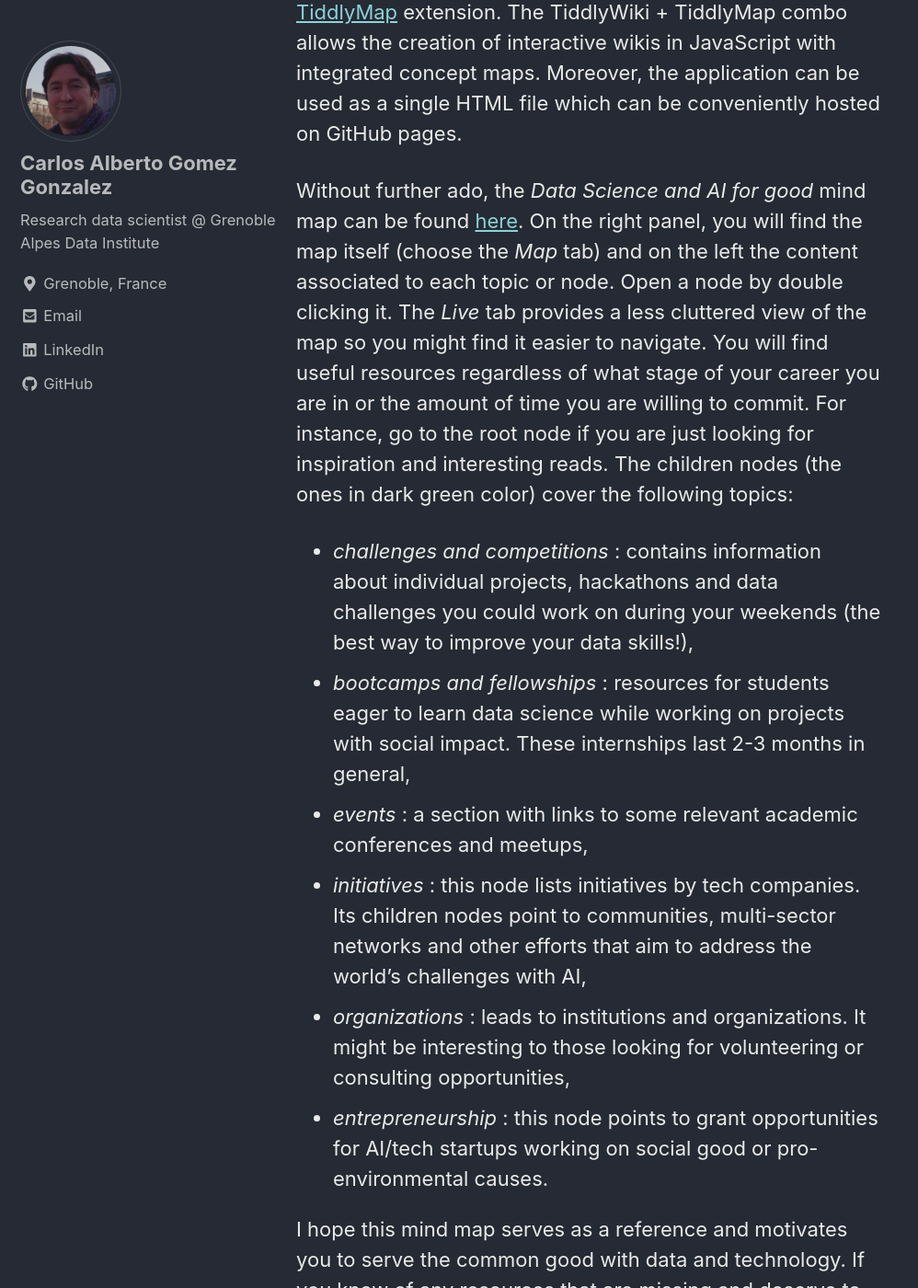
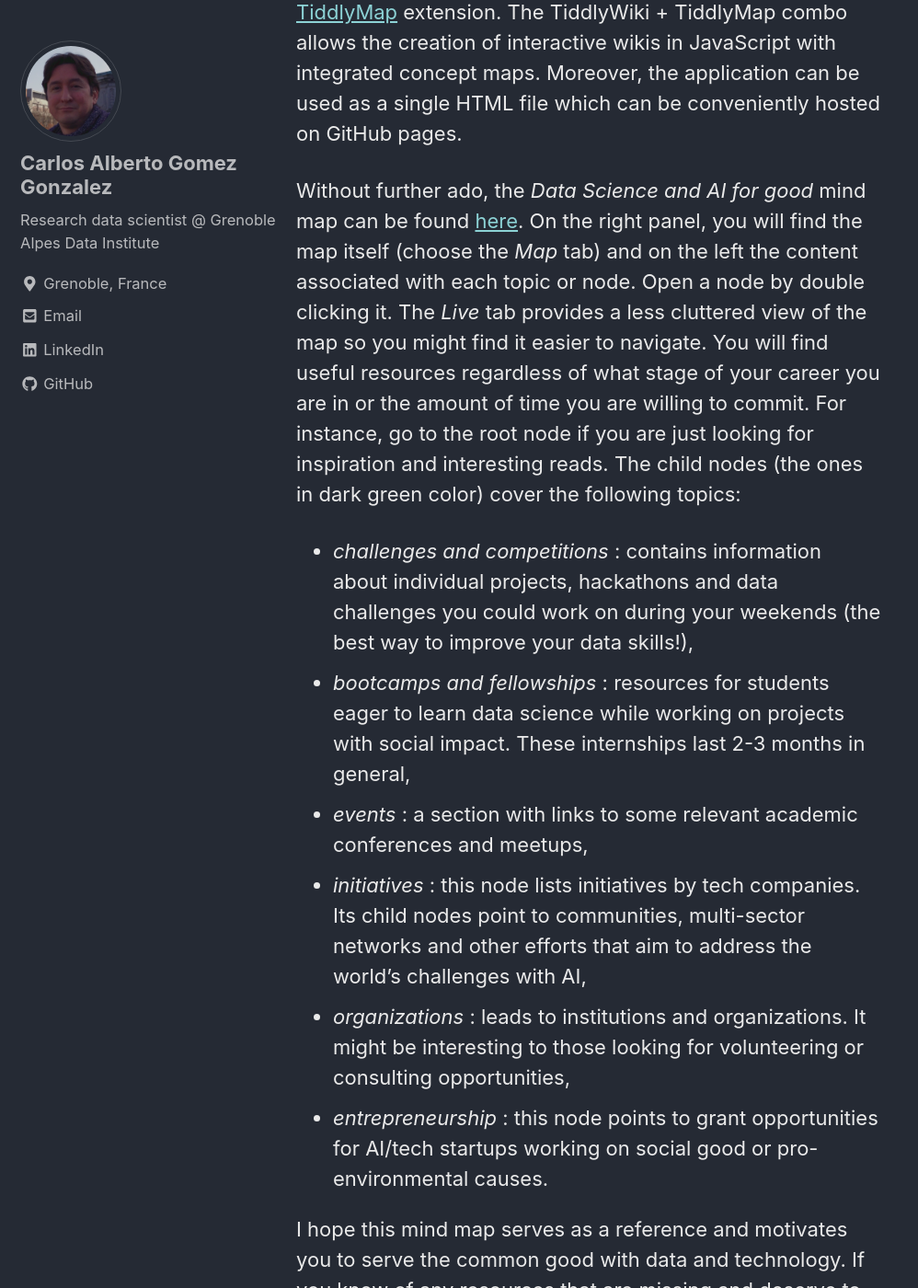
Before and after one commit to carlos-gg/carlos-gg.github.io, a Jekyll site: the page built from _posts/2019-01-24-ai4good_mindmap.md, in a window 1280 px wide and 1400 px high, scrolled down 1634 px. Shown: the whole window at 92% size, without its empty margins (0-998 px from the left). Built offline with Jekyll 4.4.1, drawn with Linux system fonts in a browser that asks for light colours; nearby versions of some CDN libraries.

Commit message:
new edits

```diff
--- a/_posts/2019-01-24-ai4good_mindmap.md
+++ b/_posts/2019-01-24-ai4good_mindmap.md
@@ -19,12 +19,12 @@
 
 It's been a few years since I started using [mind maps](https://en.wikipedia.org/wiki/Mind_map){:target="_blank"}. They are powerful tools for knowledge management and sharing. I prepared the *Data Science and AI for good* mind map to collect my findings. It also presents an (incomplete) overview of the existing initiatives around the world, from organizations and bootcamps to seed funding opportunities for startups. This mind map is powered by two amazing pieces of open source software: the [TiddlyWiki](https://tiddlywiki.com/){:target="_blank"} and its [TiddlyMap](http://tiddlymap.org/){:target="_blank"} extension. The TiddlyWiki + TiddlyMap combo allows the creation of interactive wikis in JavaScript with integrated concept maps. Moreover, the application can be used as a single HTML file which can be conveniently hosted on GitHub pages.
 
-Without further ado, the *Data Science and AI for good* mind map can be found [here](https://carlgogo.github.io/AI4G_mindmap/){:target="_blank"}. On the right panel, you will find the map itself (choose the *Map* tab) and on the left the content associated to each topic or node. Open a node by double clicking it. The *Live* tab provides a less cluttered view of the map so you might find it easier to navigate. You will find useful resources regardless of what stage of your career you are in or the amount of time you are willing to commit. For instance, go to the root node if you are just looking for inspiration and interesting reads. The children nodes (the ones in dark green color) cover the following topics:
+Without further ado, the *Data Science and AI for good* mind map can be found [here](https://carlgogo.github.io/AI4G_mindmap/){:target="_blank"}. On the right panel, you will find the map itself (choose the *Map* tab) and on the left the content associated with each topic or node. Open a node by double clicking it. The *Live* tab provides a less cluttered view of the map so you might find it easier to navigate. You will find useful resources regardless of what stage of your career you are in or the amount of time you are willing to commit. For instance, go to the root node if you are just looking for inspiration and interesting reads. The child nodes (the ones in dark green color) cover the following topics:
 
 * *challenges and competitions* : contains information about individual projects, hackathons and data challenges you could work on during your weekends (the best way to improve your data skills!),
 * *bootcamps and fellowships* : resources for students eager to learn data science while working on projects with social impact. These internships last 2-3 months in general,
 * *events* : a section with links to some relevant academic conferences and meetups,
-* *initiatives* : this node lists initiatives by tech companies. Its children nodes point to communities, multi-sector networks and other efforts that aim to address the world's challenges with AI,
+* *initiatives* : this node lists initiatives by tech companies. Its child nodes point to communities, multi-sector networks and other efforts that aim to address the world's challenges with AI,
 * *organizations* : leads to institutions and organizations. It might be interesting to those looking for volunteering or consulting opportunities,
 * *entrepreneurship* : this node points to grant opportunities for AI/tech startups working on social good or pro-environmental causes.
 
```
